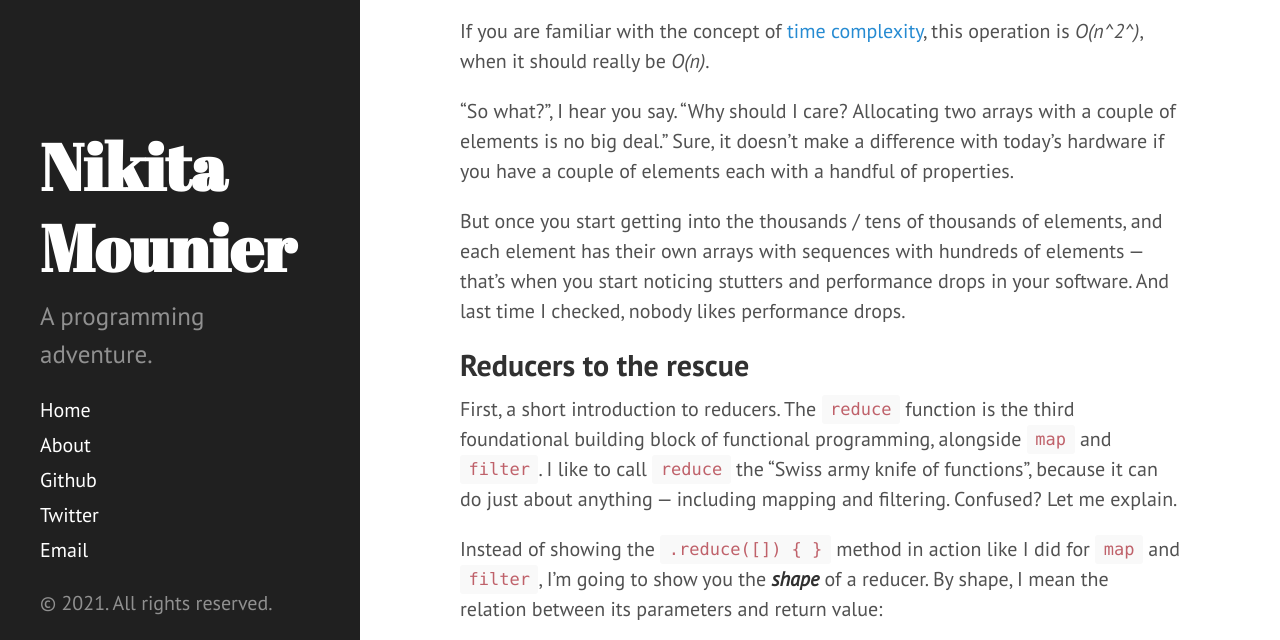
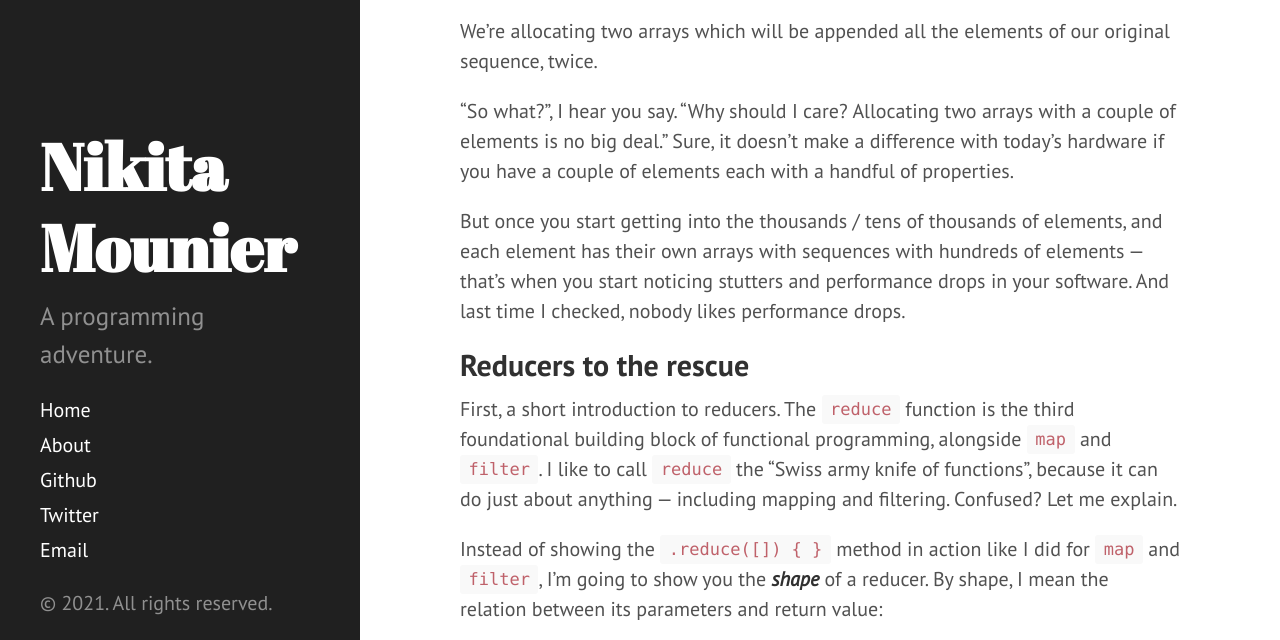
Before and after one commit to nikitamounier/nikitamounier.github.io, a Jekyll site: the page built from _posts/2021-09-12-reducers.md, in a window 1280 px wide and 900 px high, scrolled down 3529 px, cut to the strip 242-882 px from the top of the window. Built offline with Jekyll 4.4.1, drawn with Linux system fonts in a browser that asks for light colours.

Commit message:
Remove false assertion about quadratic time complexity

```diff
--- a/_posts/2021-09-12-reducers.md
+++ b/_posts/2021-09-12-reducers.md
@@ -59,7 +59,7 @@ Let me translate this exact code into imperative code so that you can see what I
 
 {% gist 3b408cbc0aeef2bf5da3466c49c9c552 %}
 
-If you are familiar with the concept of [time complexity](https://en.wikipedia.org/wiki/Time_complexity), this operation is *O(n^2^)*, when it should really be *O(n)*.
+We’re allocating two arrays which will be appended all the elements of our original sequence, twice.
 
 “So what?”, I hear you say. “Why should I care? Allocating two arrays with a couple of elements is no big deal.” Sure, it doesn’t make a difference with today’s hardware if you have a couple of elements each with a handful of properties.
 
```
